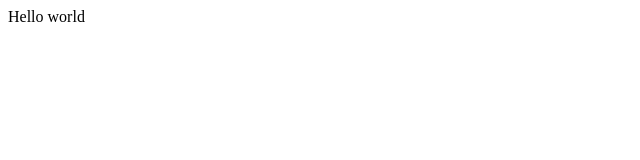
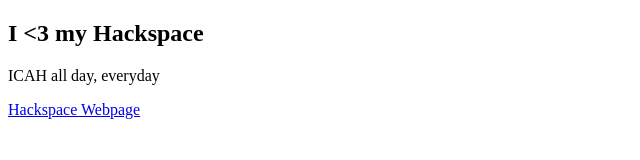
Before and after one commit to Brandon1805/PrototypingWebsite, a plain HTML site: page index.html in a window 1280 px wide. Shown: the whole page, without its empty margins (0-640 px from the left). Drawn offline with Linux system fonts and the light colour scheme.

Commit message:
Update index.html

```diff
--- a/index.html
+++ b/index.html
@@ -1,7 +1,10 @@
+<!DOCTYPE html>
 <html>
-<head>
-  </head>
-  <body>
-      Hello world
-      </body>
-      </html>
+<body>
+
+<h2> I <3 my Hackspace</h2>
+  <p>ICAH all day, everyday</p>
+
+<a href = "https://www.imperial.ac.uk/advanced - hackspace/">Hackspace Webpage</a>
+</body>
+</html>
```
